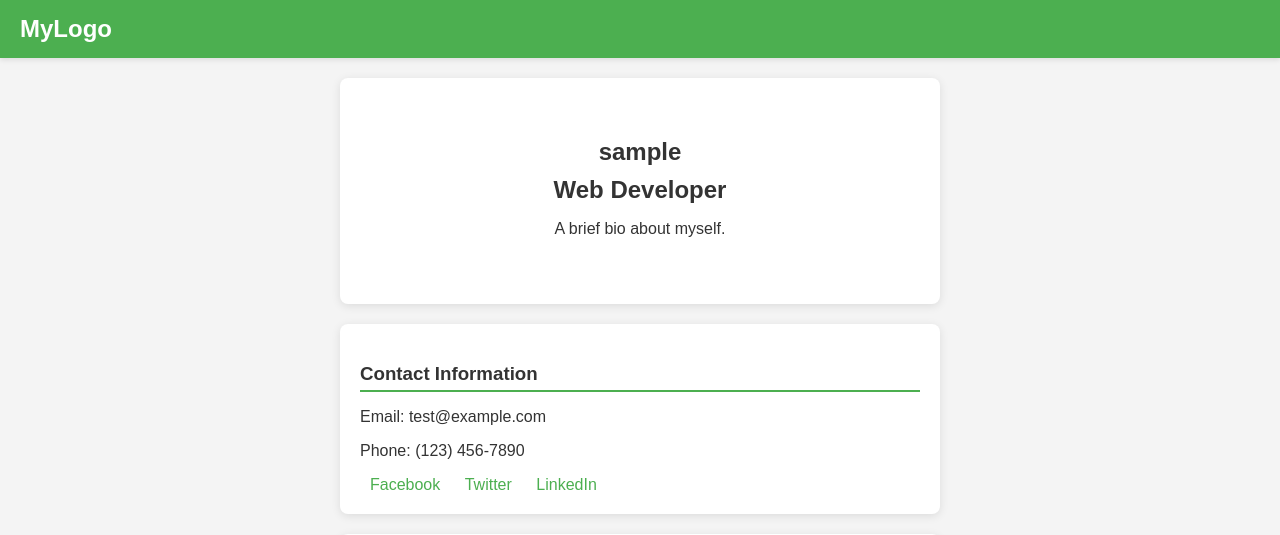
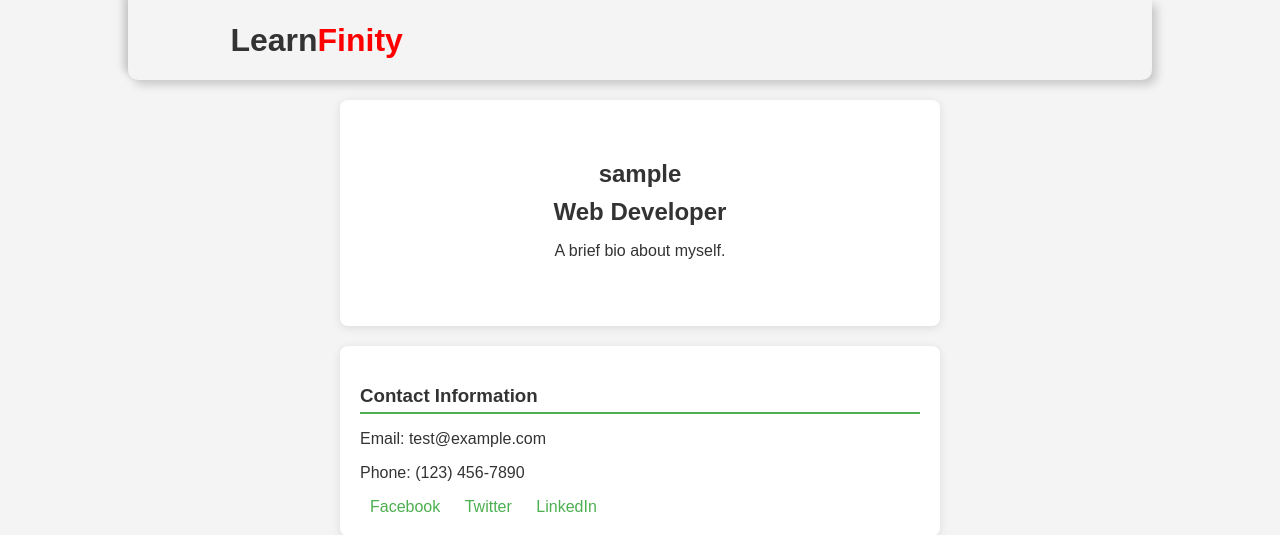
Before and after one commit to sivakaneshh/Learnfinity, a Django app: page /profile/ in a window 1280 px wide. Shown: the top 535 px of the page. Run offline with Django 5.2, Linux system fonts and the light colour scheme.

Commit message:
updated profile

```diff
--- a/learnfinity/static/css/pstyle.css
+++ b/learnfinity/static/css/pstyle.css
@@ -10,21 +10,25 @@ body {
     color: #333;
 }
 
-header {
-    background: #4CAF50; /* Green background */
-    color: white;
-    padding: 15px 20px;
-    display: flex;
+header{
+    width:80vw;
+    height:80px;
+    margin:0 auto;
+    border-radius:0 0 10px 10px;
+    box-shadow:5px 5px 8px rgba(105,105,105,0.3),
+    -5px -5px 7px rgba(105,105,105,0.3);
+}
+header .navbar{
+    width:100%;
+    height:100%;
+    display:flex;
     justify-content: space-between;
+    padding:0 10%;
     align-items: center;
-    box-shadow: 0 2px 5px rgba(0, 0, 0, 0.1);
 }
-
-header .logo {
-    font-size: 24px;
-    font-weight: bold;
+.danger{
+    color:red ;
 }
-
 nav ul {
     list-style: none;
     padding: 0;
--- a/learnfinity/templates/profile.html
+++ b/learnfinity/templates/profile.html
@@ -9,7 +9,13 @@
 </head>
 <body>
     <header>
-        <div class="logo">MyLogo</div>
+       <div class="navbar">
+        <div class="logo">
+            <h1>Learn<span class="danger">Finity</span></h1>
+        </div>
+       </div>
+
+
     </header>
 
     <main>
```
